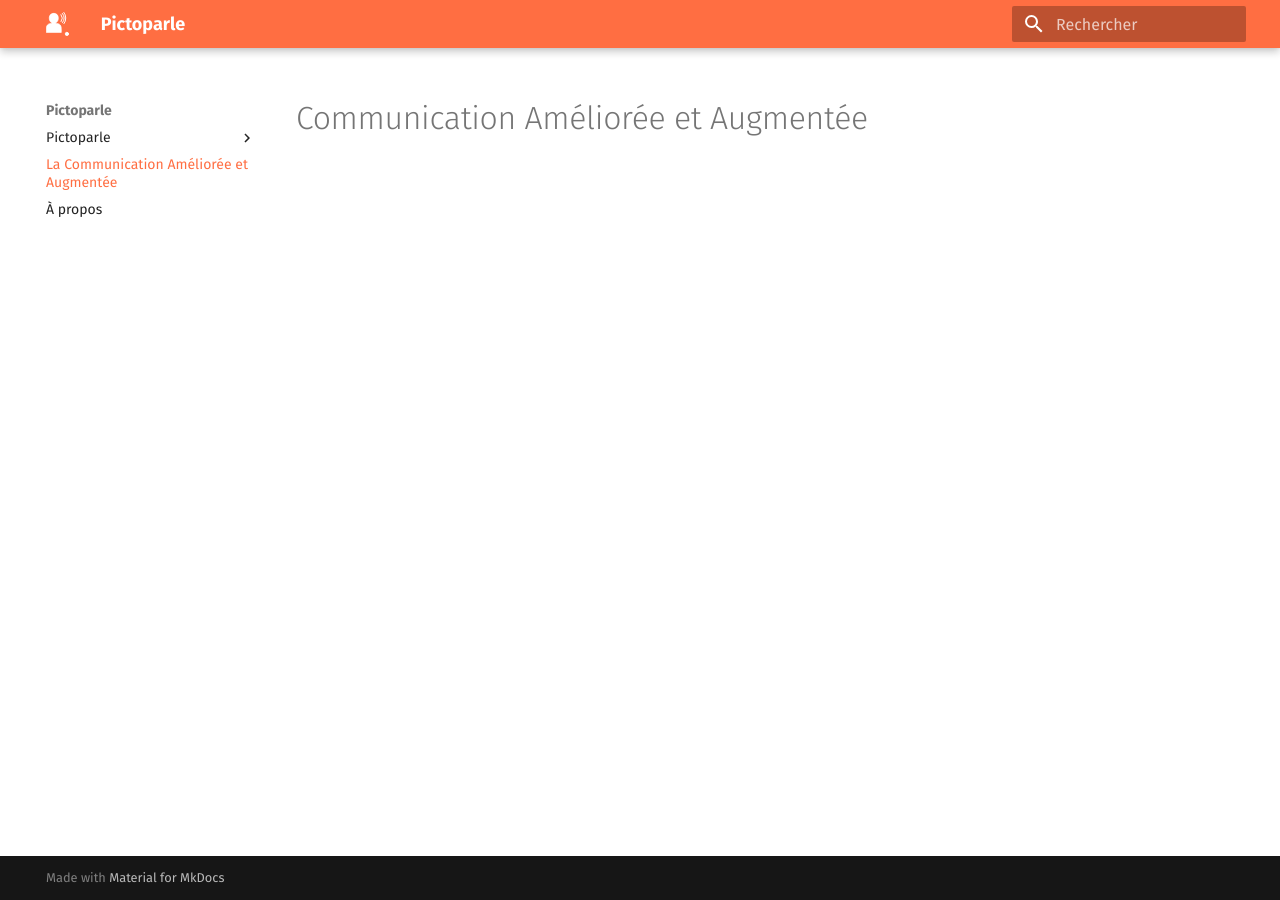
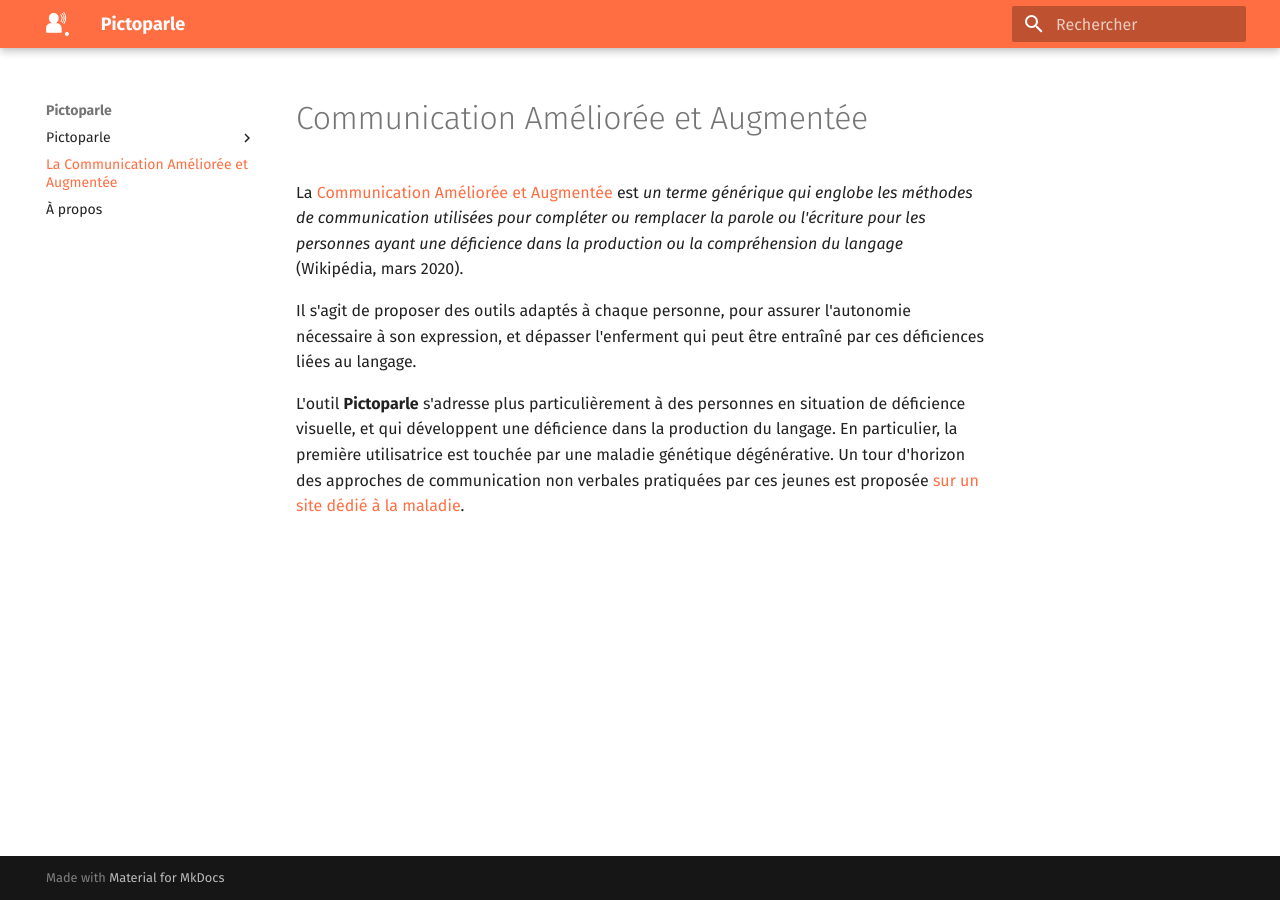
Before and after one commit to jmtrivial/pictoparle-website, an MkDocs documentation site: the page built from docs/caa.md, in a window 1280 px wide. Built offline with MkDocs 1.6.1 and Material for MkDocs 9.7.7, drawn with Linux system fonts in a browser that asks for light colours.

Commit message:
Ajout d'une description CAA

```diff
--- a/docs/caa.md
+++ b/docs/caa.md
@@ -1 +1,7 @@
 # Communication Améliorée et Augmentée
+
+La [Communication Améliorée et Augmentée](https://fr.wikipedia.org/wiki/Communication_am%C3%A9lior%C3%A9e_et_alternative) est *un terme générique qui englobe les méthodes de communication utilisées pour compléter ou remplacer la parole ou l'écriture pour les personnes ayant une déficience dans la production ou la compréhension du langage* (Wikipédia, mars 2020).
+
+Il s'agit de proposer des outils adaptés à chaque personne, pour assurer l'autonomie nécessaire à son expression, et dépasser l'enferment qui peut être entraîné par ces déficiences liées au langage.
+
+L'outil **Pictoparle** s'adresse plus particulièrement à des personnes en situation de déficience visuelle, et qui développent une déficience dans la production du langage. En particulier, la première utilisatrice est touchée par une maladie génétique dégénérative. Un tour d'horizon des approches de communication non verbales pratiquées par ces jeunes est proposée [sur un site dédié à la maladie](http://cln.jmfavreau.info/communication-non-verbale.html).
```
Also changed, not shown: docs/index.md (+1 -1 lines).
